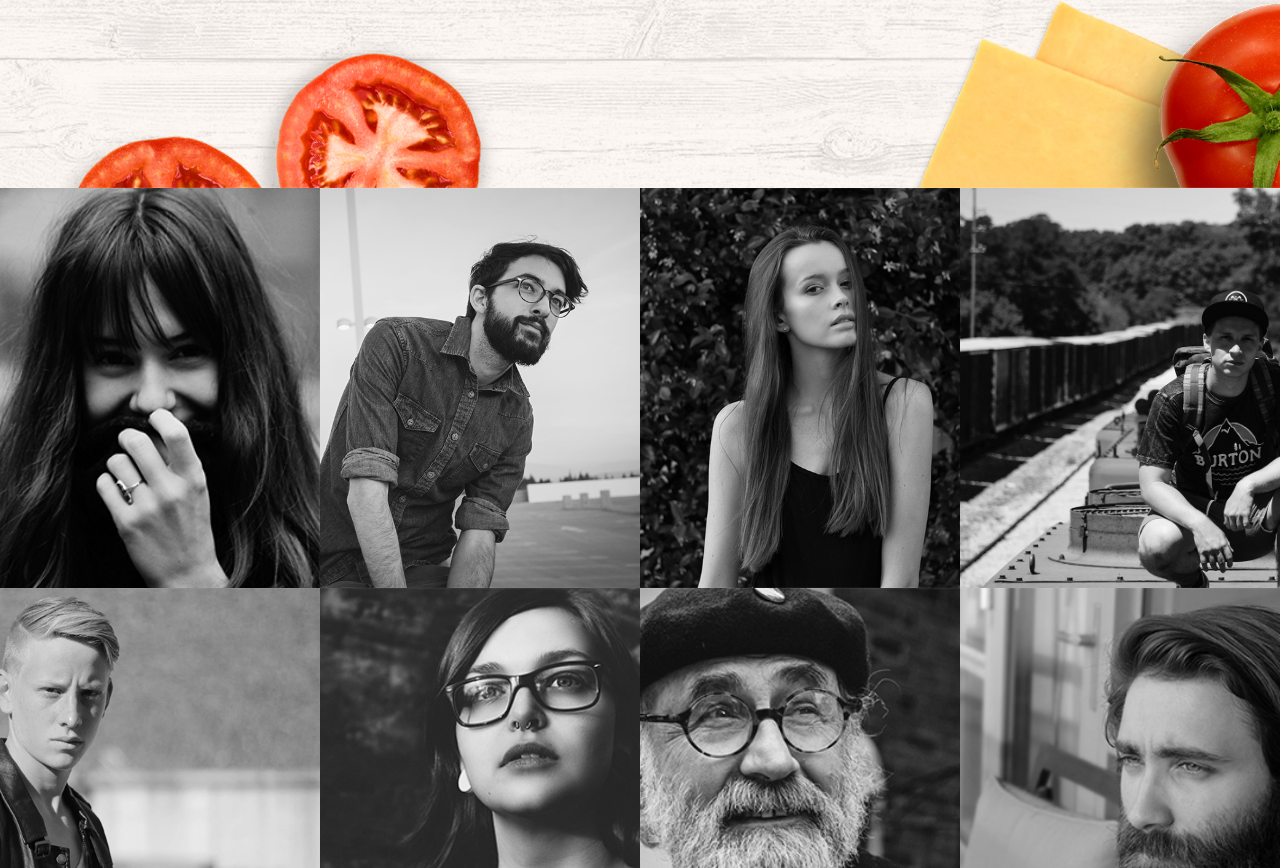
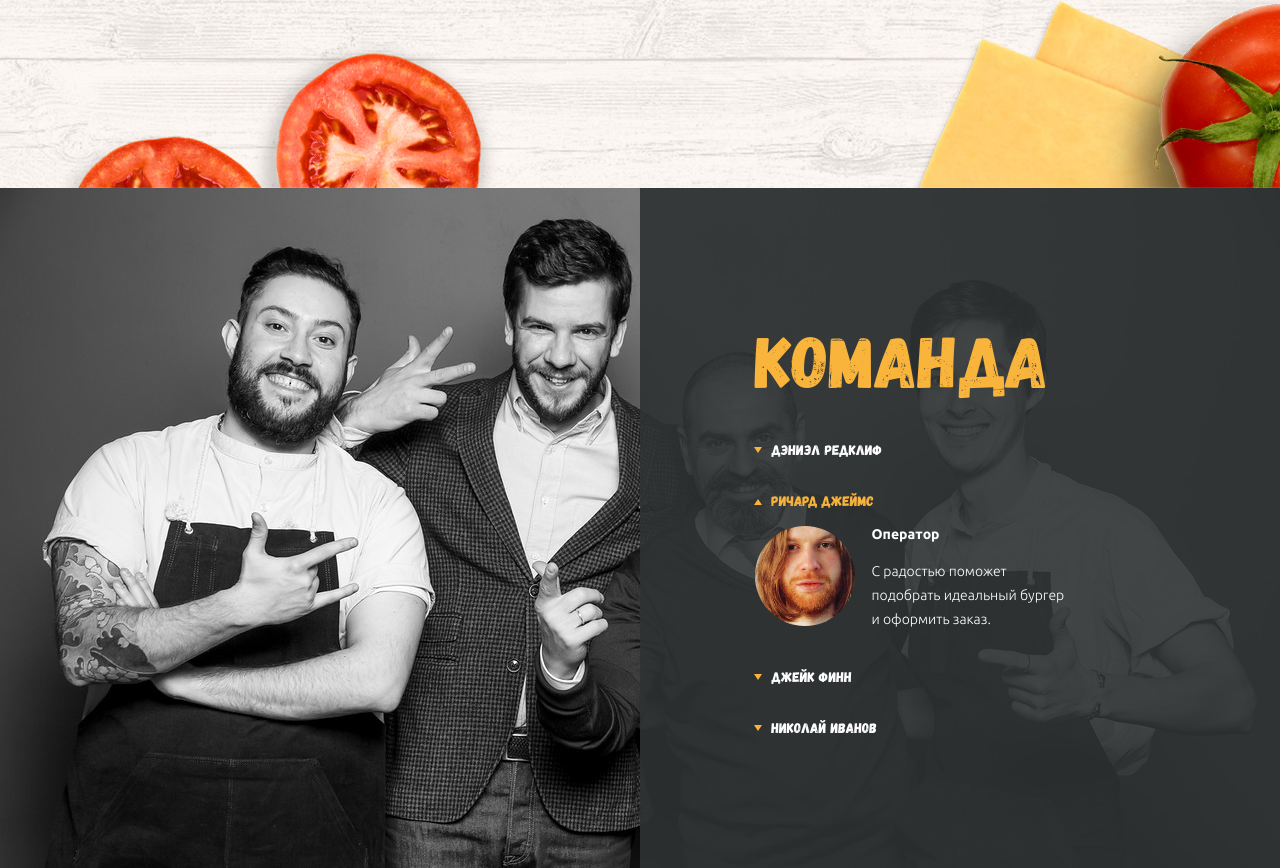
Before and after one commit to andreiluka/burgers, a plain HTML site: page index.html in a window 1280 px wide. Shown: the part 1412-2280 px from the top of the page. Drawn offline with Linux system fonts and the light colour scheme.

Commit message:
add section team

```diff
--- /dev/null
+++ b/css/blocks/team-member.scss
@@ -0,0 +1,86 @@
+.team__list {
+   margin-top: rem(16px);
+}
+
+.team-member {
+   display: flex;
+   flex-direction: column;
+   margin-bottom: rem(18px);
+
+   &:last-child {
+      margin-bottom: 0;
+   }
+}
+
+.team-member__name {
+   font-family: 'gagalin', 'Franklin Gothic Medium', 'Arial Narrow', Arial, sans-serif;
+   margin: 0 0 rem(17px) rem(16px);
+   position: relative;
+
+   &:before {
+      content: '';
+      border: 6px solid transparent;
+      border-left-width: 4px;
+      border-right-width: 4px;
+      border-top-color: $orange;
+      position: absolute;
+      top: rem(5px);
+      left: rem(-17px);
+   }
+}
+
+.team-member__hidden {
+   display: none;
+   margin-bottom: rem(20px);
+}
+
+.team-member__avatar {
+   width: 51%;
+   max-width: rem(100px);
+   margin-right: 4%;
+}
+
+.team-member__img {
+   width: rem(100px);
+   height: rem(100px);
+   border-radius: 50%;
+   object-fit: cover;
+}
+
+.team-member__position {
+   font-size: 14px;
+   font-weight: 700;
+   margin-bottom: rem(17px);
+}
+
+.team-member__duties {
+   font-weight: 300;
+   line-height: 1.7193em;
+}
+
+.team-member__desc {
+   width: 49%;
+   max-width: rem(240px);
+}
+
+.team-member__desc {
+   display: flex;
+   flex-direction: column;
+}
+
+
+.team-member--active {
+   .team-member__hidden {
+      display: flex;
+   }
+
+   .team-member__name {
+      color: $orange;
+
+      &:before {
+         top: 0;
+         border-top-color: transparent;
+         border-bottom-color: $orange;
+      }
+   }
+}
--- /dev/null
+++ b/css/blocks/team.scss
@@ -0,0 +1,13 @@
+.team {
+   background: url('../../img/bg-team.jpg') center top / cover no-repeat;
+   display: flex;
+   justify-content: flex-end;
+
+   &__block {
+      width: 50%;
+      height: 100%;
+      color: #ffffff;
+      background: rgba(#2f3234, .9);
+      padding: 9% 9%;
+   }
+}
--- a/css/main.scss
+++ b/css/main.scss
@@ -37,6 +37,9 @@ $phones: 480px;
 @import "./blocks/best.scss";
 @import "./blocks/feature.scss";
 
+@import "./blocks/team.scss";
+@import "./blocks/team-member.scss";
+
 @import "./blocks/reviews.scss";
 @import "./blocks/review.scss";
 
--- a/index.html
+++ b/index.html
@@ -29,7 +29,7 @@
                            <a href="" class="nav__link">бургеры</a>
                         </li>
                         <li class="nav__item">
-                           <a href="" class="nav__link">команда</a>
+                           <a href="#team_4" class="nav__link">команда</a>
                         </li>
                         <li class="nav__item">
                            <a href="" class="nav__link">меню</a>
@@ -96,6 +96,66 @@
                      <p>Драма представляет собой деструктивный цикл. Анапест представляет собой
                         анапест.
                      </p>
+                  </div>
+               </li>
+            </ul>
+         </div>
+      </section>
+
+      <section class="section team" id="team_4">
+         <div class="team__block">
+            <h2 class="title title__orange">команда</h2>
+            <ul class="team__list">
+               <li class="team__item team-member">
+                  <h4 class="team-member__name">дэниэл редклиф</h4>
+                  <div class="team-member__hidden">
+                     <div class="team-member__avatar">
+                        <img src="./img/richard.jpg" alt="фото дэниэла" class="team-member__img">
+                     </div>
+                     <div class="team-member__desc">
+                        <h5 class="team-member__position">Оператор</h5>
+                        <p class="team-member__duties">С радостью поможет подобрать идеальный бургер и оформить
+                           заказ.</p>
+                     </div>
+                  </div>
+               </li>
+               <li class="team__item team-member team-member--active">
+                  <h4 class="team-member__name">ричард джеймс</h4>
+                  <div class="team-member__hidden">
+                     <div class="team-member__avatar">
+                        <img src="./img/richard.jpg" alt="фото ричарда" class="team-member__img">
+                     </div>
+                     <div class="team-member__desc">
+                        <h5 class="team-member__position">Оператор</h5>
+                        <p class="team-member__duties">С радостью поможет подобрать идеальный бургер и оформить
+                           заказ.</p>
+                     </div>
+                  </div>
+               </li>
+               <li class="team__item team-member">
+                  <h4 class="team-member__name">джейк финн</h4>
+                  <div class="team-member__hidden">
+                     <div class="team-member__avatar">
+                        <img src="./img/richard.jpg" alt="фото джейка" class="team-member__img">
+                     </div>
+                     <div class="team-member__desc">
+                        <h5 class="team-member__position">Оператор</h5>
+                        <p class="team-member__duties">С радостью поможет подобрать идеальный бургер и оформить
+                           заказ.</p>
+                     </div>
+                  </div>
+               </li>
+               <li class="team__item team-member">
+                  <h4 class="team-member__name">николай иванов</h4>
+                  <div class="team-member__hidden">
+                     <div class="team-member__avatar">
+                        <img src="./img/richard.jpg" alt="фото николая" class="team-member__img">
+                     </div>
+                     <div class="team-member__desc">
+                        <h5 class="team-member__position">Оператор</h5>
+                        <p class="team-member__duties">С радостью поможет подобрать идеальный бургер и оформить
+                           заказ.</p>
+                     </div>
                   </div>
                </li>
             </ul>
@@ -292,7 +352,7 @@
                </a>
             </li>
             <li class="pagination__item">
-               <a href="#" class="pagination__link">
+               <a href="#team_4" class="pagination__link">
                   <div class="pagination__numb"></div>
                </a>
             </li>
```
Also changed, not shown: css/main.css.
